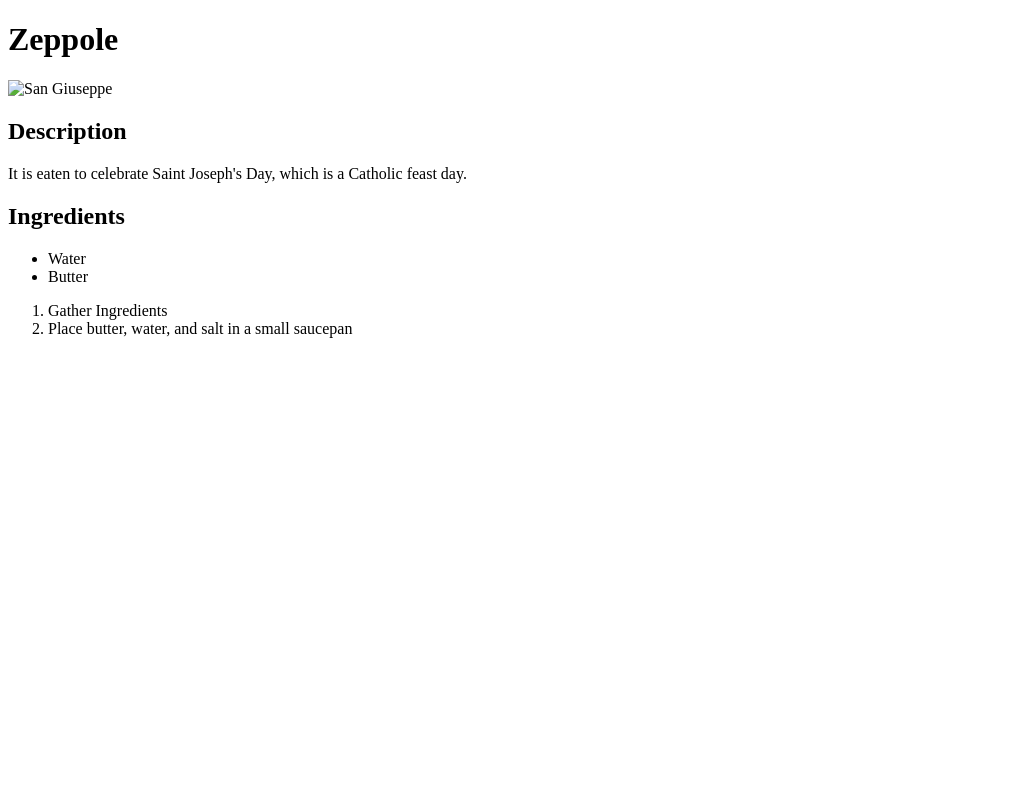
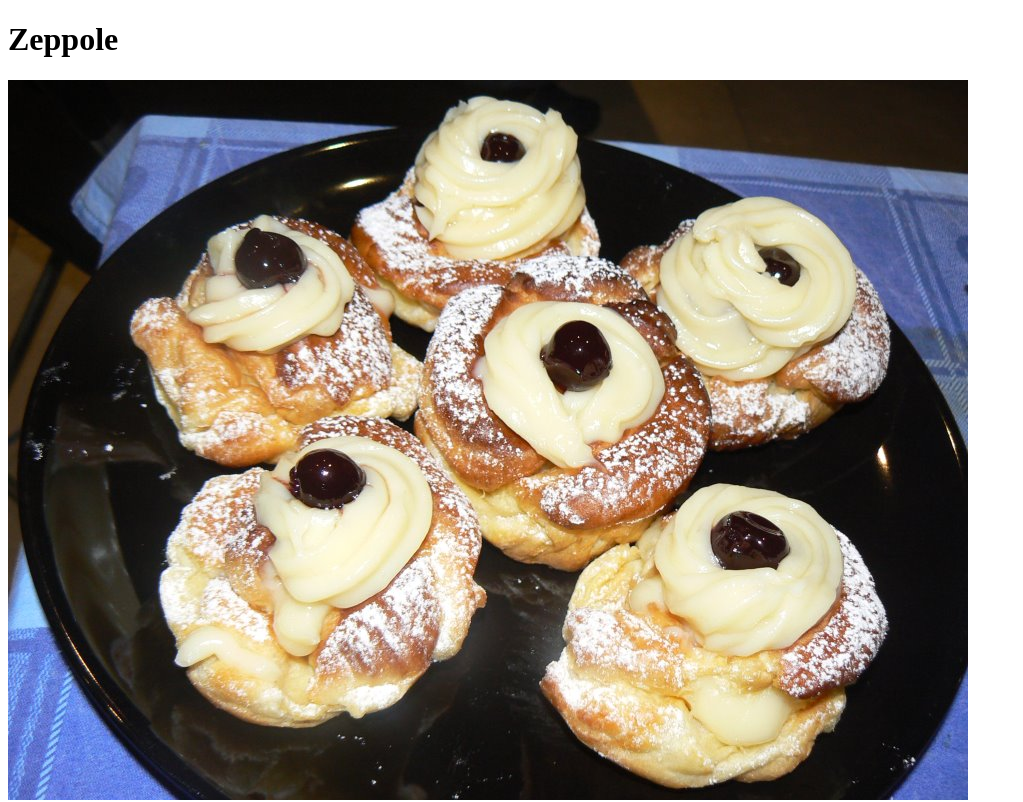
Before and after one commit to dijawn/odin-recipes, a plain HTML site: page recipes/zeppole.html in a window 1280 px wide. Shown: the top 802 px of the page, without its empty margins (0-1023 px from the left). Drawn offline with Linux system fonts and the light colour scheme; the site is published under a folder, as on GitHub Pages, so addresses that start at the root find nothing.

Commit message:
Fix link for image src

```diff
--- a/recipes/zeppole.html
+++ b/recipes/zeppole.html
@@ -6,7 +6,7 @@
     </head>
     <body>
         <h1>Zeppole</h1>
-        <img src="/zeppole.jpg" alt="San Giuseppe">
+        <img src="zeppole.jpg" alt="San Giuseppe">
 
         <h2>Description</h2>
             <p>It is eaten to celebrate Saint Joseph's Day,
```
